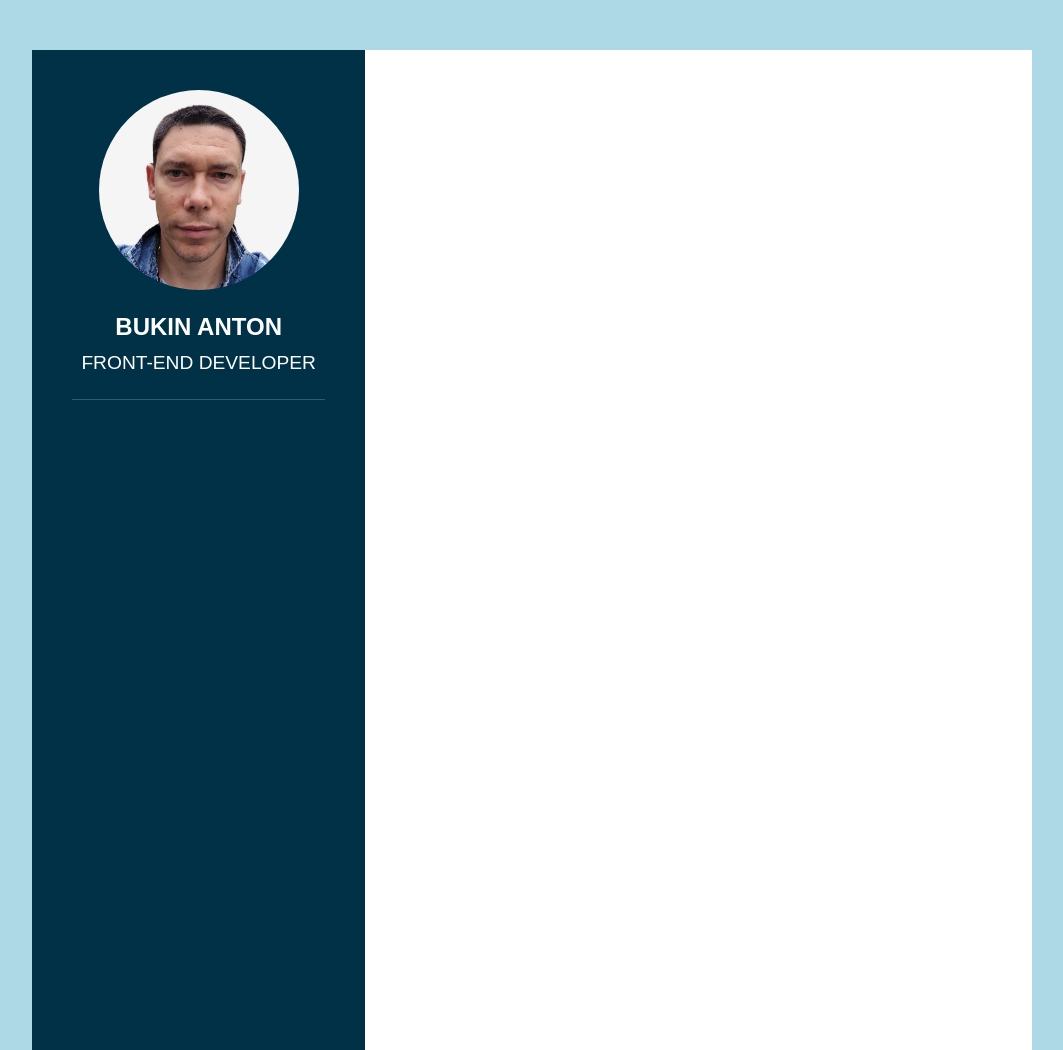
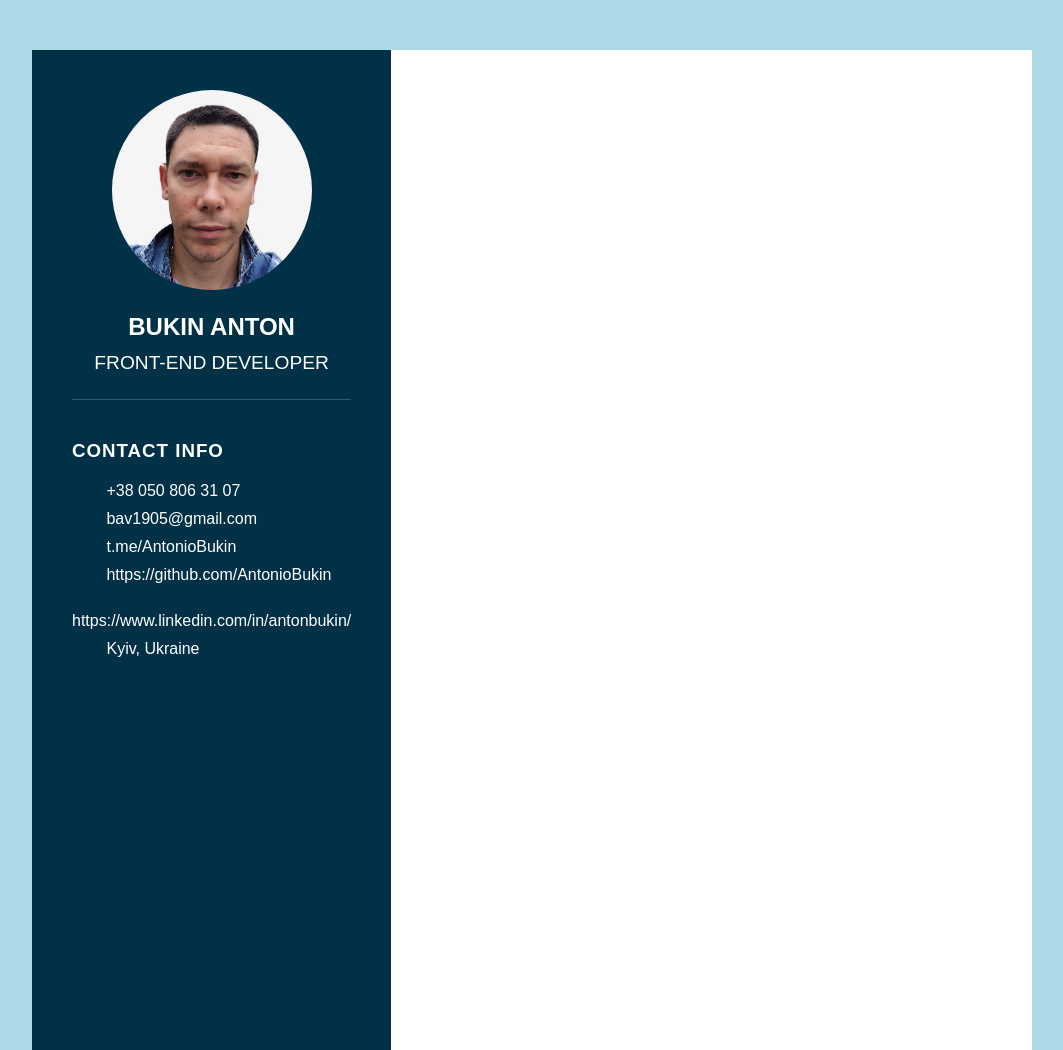
Before and after one commit to AntonioBukin/mycv, a plain HTML site: page index.html in a window 1280 px wide. Shown: the whole page, without its empty margins (108-1171 px from the left). Drawn offline with Linux system fonts and the light colour scheme.

Commit message:
add info

```diff
--- a/index.html
+++ b/index.html
@@ -16,6 +16,35 @@
           </div>
           <h2>Bukin Anton<br /><span>Front-end Developer</span></h2>
         </div>
+        <div class="contactInfo">
+          <h3 class="title">Contact Info</h3>
+          <ul>
+            <li>
+              <span class="icon"></span>
+              <span class="text">+38 050 806 31 07</span>
+            </li>
+            <li>
+              <span class="icon"></span>
+              <span class="text">bav1905@gmail.com</span>
+            </li>
+            <li>
+              <span class="icon"></span>
+              <span class="text">t.me/AntonioBukin</span>
+            </li>
+            <li>
+              <span class="icon"></span>
+              <span class="text">https://github.com/AntonioBukin</span>
+            </li>
+            <li>
+              <span class="icon"></span>
+              <span class="text">https://www.linkedin.com/in/antonbukin/</span>
+            </li>
+            <li>
+              <span class="icon"></span>
+              <span class="text">Kyiv, Ukraine</span>
+            </li>
+          </ul>
+        </div>
       </div>
 
       <div class="right_Side"></div>
--- a/style.css
+++ b/style.css
@@ -77,3 +77,37 @@ body {
   font-size: 0.8em;
   font-weight: 300;
 }
+
+.contactInfo {
+  padding-top: 40px;
+}
+
+.title {
+  color: #fff;
+  text-transform: uppercase;
+  font-weight: 600;
+  letter-spacing: 1px;
+  margin-bottom: 20px;
+}
+
+.contactInfo ul {
+  position: relative;
+}
+
+.contactInfo ul li {
+  list-style: none;
+  position: relative;
+  margin: 10px 0;
+  cursor: pointer;
+}
+
+.contactInfo ul li .icon {
+  display: inline-block;
+  width: 30px;
+  font-size: 18px;
+  color: #03a9f4;
+}
+
+.contactInfo ul li span {
+  color: #fff;
+}
```
